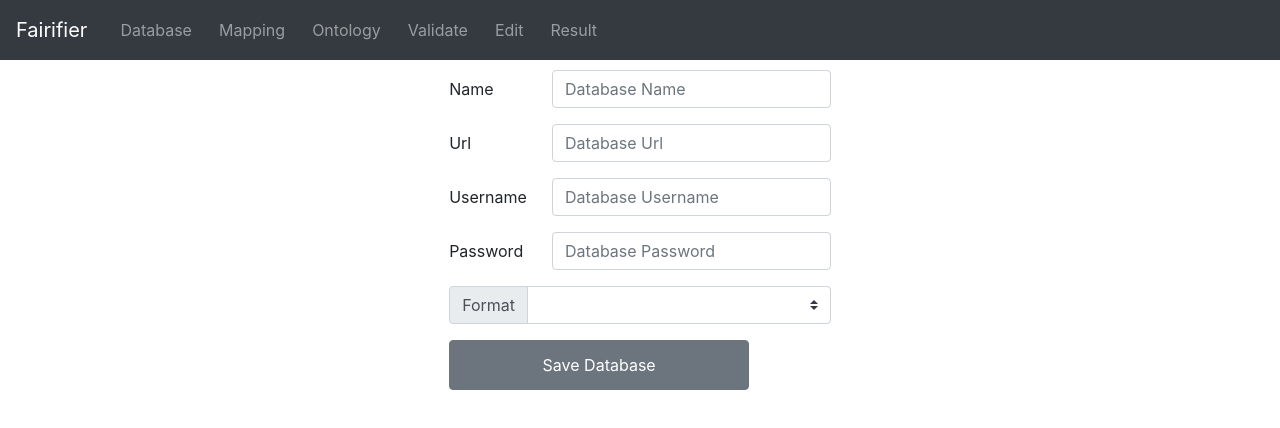
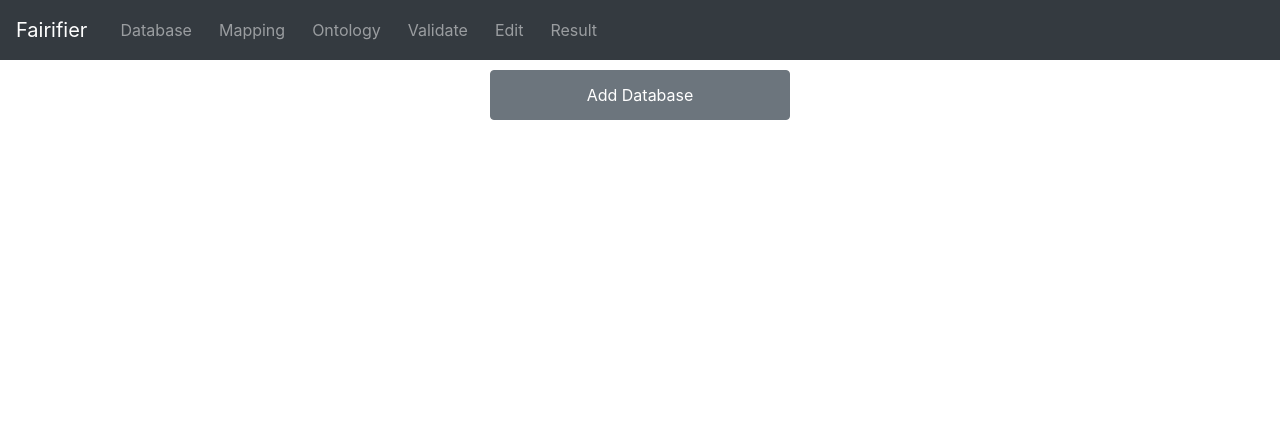
Before and after one commit to MaastrichtU-CDS/fairsights_fairifier-frontend, an Angular app: page /database in a window 1280 px wide. Shown: the top 428 px of the page. Built offline with nearby package versions, Linux system fonts and the light colour scheme; no server answers.

Commit message:
Changed database page to accomidate for new database modal

```diff
--- a/src/app/database/database.component.html
+++ b/src/app/database/database.component.html
@@ -1,51 +1,7 @@
 <div class="container-fluid" style="margin-top: 70px;">
   <div class="row justify-content-around h-100">
 
-      <form>
-
-          <div class="form-group row">
-              <label for="inputDatabasename" class="col-sm-3 col-form-label">Name </label>
-              <div class="col-sm-9">
-                  <input type="databasename" class="form-control" id="inputDatabasename" placeholder="Database Name" (change)=nameChanged($event.srcElement.value)>
-              </div>
-            </div>
-
-          <div class="form-group row">
-            <label for="inputUrl" class="col-sm-3 col-form-label">Url</label>
-            <div class="col-sm-9">
-                <input type="url2" class="form-control" id="inputUrl" placeholder="Database Url" (change)=urlChanged($event.srcElement.value)>
-            </div>
-          </div>
-
-          <div class="form-group row">
-            <label for="inputUsername" class="col-sm-3 col-form-label">Username</label>
-            <div class="col-sm-9">
-              <input type="username" class="form-control" id="inputUsername" placeholder="Database Username" (change)=usernameChanged($event.srcElement.value)>
-            </div>
-          </div>
-
-
-          <div class="form-group row">
-            <label for="inputPassword" class="col-sm-3 col-form-label">Password</label>
-            <div class="col-sm-9">
-              <input type="password" class="form-control" id="inputPassword" placeholder="Database Password" (change)=passwordChanged($event.srcElement.value)>
-            </div>
-          </div>
-
-          <div class="input-group mb-3">
-              <div class="input-group-prepend">
-                  <label class="input-group-text" for="inputGroupSelect01">Format</label>
-              </div>
-              <select class="custom-select" id="inputGroupSelect02" (change)="formatChanged()">
-              </select>
-          </div>
-          <button type="button" class="btn btn-secondary" (click)="addDatabase()">Save Database</button>
-
-          <fieldset class="form-group">
-          </fieldset>
-                  {{messageService.testString}}
-        </form>
-
+        <button type="button" class="btn btn-secondary" (click)="openDatabaseModal()">Add Database</button>
 
   </div>
 </div>
--- a/src/app/database/database.component.ts
+++ b/src/app/database/database.component.ts
@@ -1,5 +1,7 @@
 import { Component, OnInit } from '@angular/core';
 import { MessageService } from '../service/message.service';
+import { NgbModal } from '@ng-bootstrap/ng-bootstrap';
+import { AddDatabaseModalComponent } from '../modal/add-database-modal/add-database-modal.component'
 
 @Component({
   selector: 'app-database',
@@ -8,37 +10,27 @@ import { MessageService } from '../service/message.service';
 })
 export class DatabaseComponent implements OnInit {
 
-  constructor(public messageService: MessageService) { }
+    dataSource: string;
 
-  addDatabase() {
-    console.log('Database Added'),
-    this.messageService.changeMessage('Database Added');
-  }
+  constructor(public messageService: MessageService,
+    private modalService: NgbModal) { }
 
-  formatChanged() {
-    console.log('Format Changed'),
-    this.messageService.changeMessage('Format Changed');
-  }
+    openDatabaseModal() {
+      const modalRef = this.modalService.open(AddDatabaseModalComponent);
+      modalRef.result.then((result) => {
+        this.dataSource = "{ \"driver\": \"" + result.format + "\", \"name\": \"" + result.databasename + "\", \"password\": \"" + result.password + "\", \"url\": \"" + result.url + "\", \"username\": \"" + result.username + "\" }"
+        console.log(result);
+        console.log(result.databasename)
+        console.log(result.format)
+        console.log(result.password)
+        console.log(result.url)
+        console.log(result.username)
 
-  nameChanged(newName) {
-    console.log('Name Changed'),
-    this.messageService.changeMessage('Name Changed');
-  }
-
-  urlChanged(newUrl) {
-    console.log('Url Changed'),
-    this.messageService.changeMessage('Url Changed');
-  }
-
-  usernameChanged(newUsername) {
-    console.log('Username Changed'),
-    this.messageService.changeMessage('Username Changed');
-  }
-
-  passwordChanged(newPassword) {
-    console.log('Password Changed'),
-    this.messageService.changeMessage('Password Changed');
-  }
+        console.log(this.dataSource)
+      }) .catch ((error) => {
+          console.log(error);
+      });
+    }
 
   ngOnInit() {
     this.messageService.changeMessage('');
```
